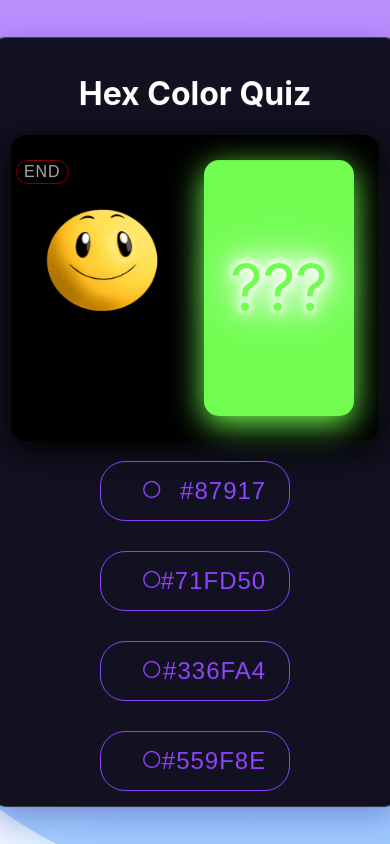
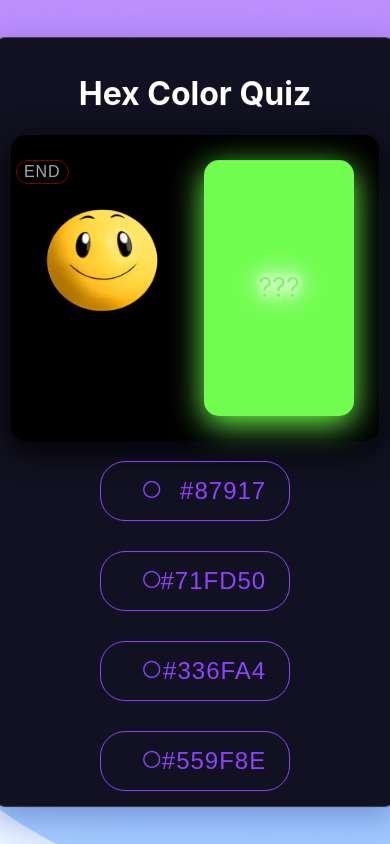
Before and after one commit to ako2cjairo1/100-days-of-react, a React (Vite) app in the folder color-game/: page / in a window 390 px wide. Both pictures are taken after a click on the button "START GAME". Built offline with nearby package versions, Linux system fonts and the light colour scheme.

Commit message:
fix the box component text size when in mobile screen dimension

```diff
--- a/color-game/src/modules/ColorGame.module.css
+++ b/color-game/src/modules/ColorGame.module.css
@@ -31,7 +31,8 @@
     border: 1px solid transparent;
     border-radius: 15px;
     margin-left: 10px;
-    font-size: 4rem;
+    font-size: 4em;
+    overflow: hidden;
     text-transform: uppercase;
     text-shadow: 0px 0px 5px rgba(255, 255, 255, 1),
         0px 0px 10px rgba(255, 255, 255, 1),
@@ -41,6 +42,12 @@
         0px 0px 40px rgba(255, 255, 255, 1),
         0px 0px 55px rgba(255, 255, 255, 1),
         0px 0px 75px rgba(255, 255, 255, 1);
+}
+
+@media (max-width: 800px) {
+    .box {
+        font-size: 1.7em;
+    }
 }
 
 .options {
```
